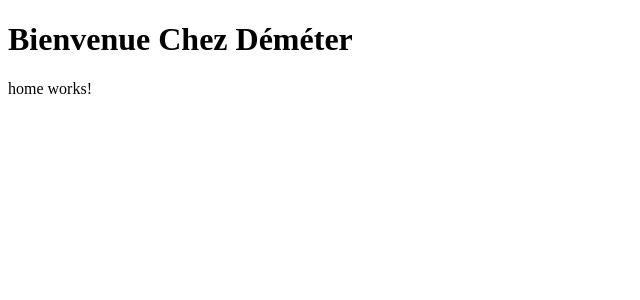
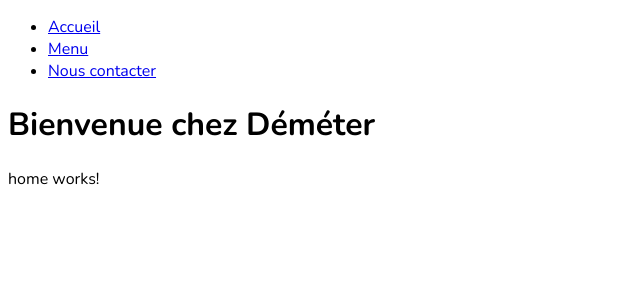
Before and after one commit to codeconcept/chezdemeter, an Angular app: page / in a window 1280 px wide. Shown: the top 300 px of the page, without its empty margins (0-640 px from the left). Built offline with nearby package versions, Linux system fonts and the light colour scheme.

Commit message:
Navigation + custom font

```diff
--- a/src/app/app.component.html
+++ b/src/app/app.component.html
@@ -2,7 +2,7 @@
 
 <main class="main">
   <div class="content">
-    <h1>Bienvenue {{title}}</h1>
+    <app-navigation></app-navigation>
   </div>
 </main>
 <router-outlet></router-outlet>
--- /dev/null
+++ b/src/app/components/navigation/navigation.component.html
@@ -0,0 +1,7 @@
+<nav>
+    <ul>
+        <li><a routerLink="/">Accueil</a></li>
+        <li><a routerLink="/menu">Menu</a></li>
+        <li><a routerLink="/contact">Nous contacter</a></li>
+    </ul>
+</nav>
--- a/src/app/pages/contact/contact.component.html
+++ b/src/app/pages/contact/contact.component.html
@@ -1 +1,2 @@
+<h1>Nous contacter</h1>
 <p>contact works!</p>
--- a/src/app/pages/home/home.component.html
+++ b/src/app/pages/home/home.component.html
@@ -1 +1,2 @@
+<h1>Bienvenue chez Déméter</h1>
 <p>home works!</p>
--- a/src/app/pages/menu/menu.component.html
+++ b/src/app/pages/menu/menu.component.html
@@ -1 +1,2 @@
+<h1>Menu</h1>
 <p>menu works!</p>
--- a/src/styles.css
+++ b/src/styles.css
@@ -1 +1,6 @@
 /* You can add global styles to this file, and also import other style files */
+@import url('https://fonts.googleapis.com/css2?family=Nunito:ital,wght@0,200;0,300;0,400;0,500;0,600;0,700;0,800;0,900;0,1000;1,200;1,300;1,400;1,500;1,600;1,700;1,800;1,900;1,1000&family=Poppins:wght@100&family=Roboto:wght@100;300;400&display=swap');
+
+html {
+  font-family: 'Nunito', sans-serif;
+}
```
Also changed, not shown: src/app/app.component.ts (+6 -5 lines), src/app/components/navigation/navigation.component.ts (added, +13 -0 lines), src/app/components/navigation/navigation.component.css (added), 1 other file (tests, documents, lock files or other folders).
